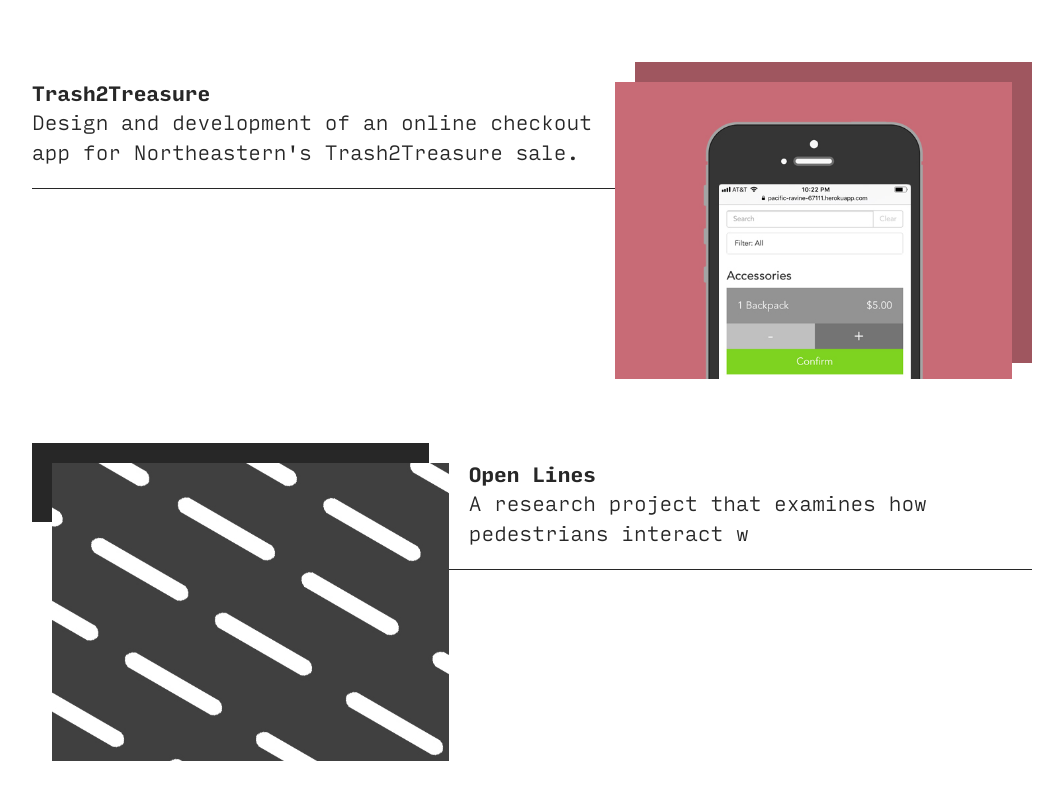
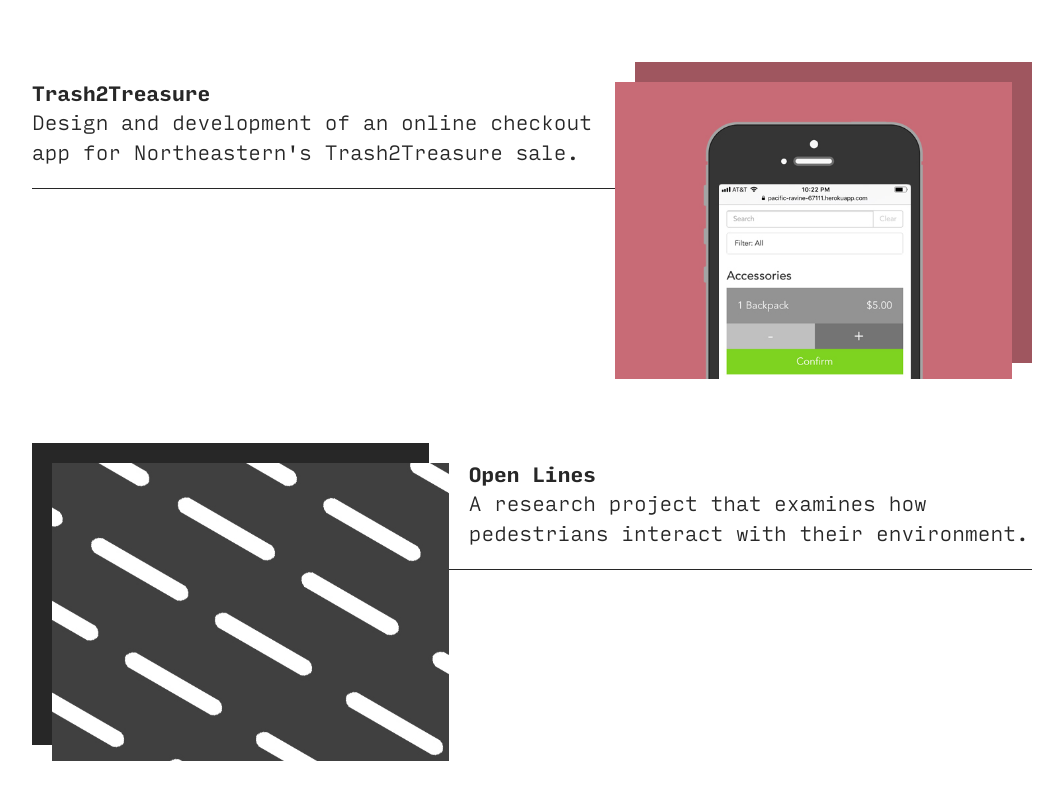
Before and after one commit to camden11/portfolio-old, a React (Create React App) app: page /work in a window 1280 px wide. Shown: the part 1756-2555 px from the top of the page, without its empty margins (108-1171 px from the left). Built offline with nearby package versions, Linux system fonts and the light colour scheme.

Commit message:
faster paragraph typing

```diff
--- a/src/components/Tags.js
+++ b/src/components/Tags.js
@@ -14,7 +14,13 @@
 const paragraph = ({ children, index, className, color, typeTime }) => {
   return (
     <p className={className} style={{ color }}>
-      <TypedSection index={index} typeTime={typeTime}>{children}</TypedSection>
+      <TypedSection
+        index={index}
+        typeTime={typeTime}
+        paragraph={true}
+      >
+        {children}
+      </TypedSection>
     </p>
   );
 }
--- a/src/components/TypedSection.js
+++ b/src/components/TypedSection.js
@@ -29,13 +29,19 @@
   }
 
   render() {
-    const { children, typeTime, incrementTypedSectionIndex } = this.props;
+    const {
+      children,
+      typeTime,
+      incrementTypedSectionIndex,
+      paragraph
+    } = this.props;
     const { ready } = this.state;
     if (ready) {
       return (
         <Typer
           onFinishTyping={incrementTypedSectionIndex}
           typeTime={typeTime}
+          paragraph={paragraph}
         >
           { children }
         </Typer>
--- a/src/components/Typer.js
+++ b/src/components/Typer.js
@@ -2,6 +2,7 @@
 
 const DEFAULT_BACKSPACE_TIME = 10;
 const DEFAULT_TYPE_TIME = 10;
+const PARAGRAPH_INCREMENT = 3;
 
 class Typer extends Component {
   constructor(props) {
@@ -12,7 +13,10 @@
       forward: false,
       callbackFinished: false,
       intervalIds: []
-    }
+    };
+    this.defaultProps = {
+      paragraph: false
+    };
   }
 
   componentDidMount() {
@@ -96,9 +100,21 @@
 
   type() {
     const target = this.props.children;
+    const { paragraph } = this.props;
     const { current } = this.state;
+
+    let next;
+
+    if (paragraph) {
+      next = current.length + PARAGRAPH_INCREMENT <= target.length
+        ? target.substring(0, current.length + PARAGRAPH_INCREMENT)
+        : target;
+    } else {
+      next = target.substring(0, current.length + 1);
+    }
+
     this.setState({
-      current: target.substring(0, current.length + 1)
+      current: next
     });
   }
 
```
